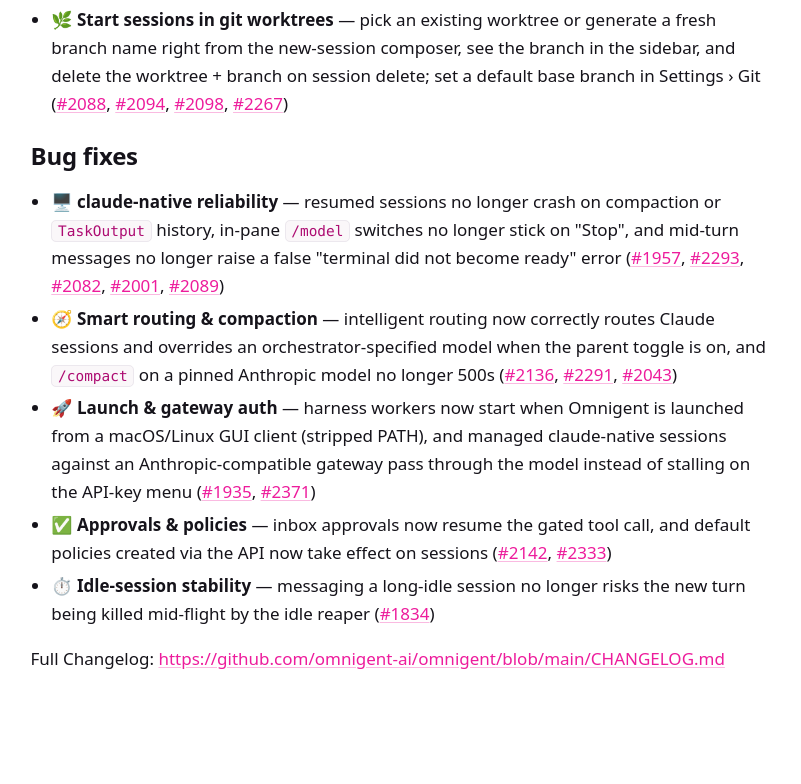
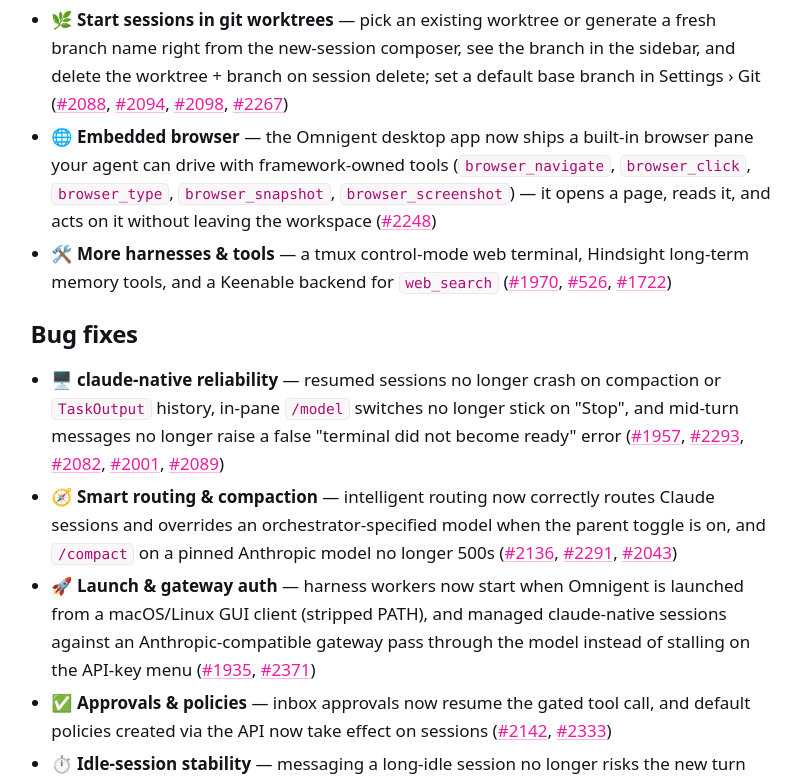
Before and after one commit to omnigent-ai/omnigent-site, a Next.js app: page /releases/0.5.0 in a window 1280 px wide. Shown: the part 751-1535 px from the top of the page, without its empty margins (262-1063 px from the left). Built offline with nearby package versions, Linux system fonts and the light colour scheme; no server answers.

Commit message:
docs(releases): add embedded browser + tools to v0.5.0 release post

```diff
--- a/app/releases/0.5.0/page.mdx
+++ b/app/releases/0.5.0/page.mdx
@@ -13,6 +13,8 @@
 - 💬 **Message steering & queuing** — line up several messages while a turn runs, then edit, reorder, delete, or steer them; queued messages auto-flush on idle, in the background, and across sessions (with attachments) ([#2008](https://github.com/omnigent-ai/omnigent/pull/2008), [#2010](https://github.com/omnigent-ai/omnigent/pull/2010), [#2019](https://github.com/omnigent-ai/omnigent/pull/2019), [#2022](https://github.com/omnigent-ai/omnigent/pull/2022), [#2025](https://github.com/omnigent-ai/omnigent/pull/2025), [#2029](https://github.com/omnigent-ai/omnigent/pull/2029), [#2078](https://github.com/omnigent-ai/omnigent/pull/2078))
 - ☸️ **Kubernetes deployment** — a new official `omnigent-server-kubernetes` image ships the sandbox provider SDK (no custom build), and runner Pods can now schedule on arm64 via `node_selector` ([#2124](https://github.com/omnigent-ai/omnigent/pull/2124), [#2123](https://github.com/omnigent-ai/omnigent/pull/2123))
 - 🌿 **Start sessions in git worktrees** — pick an existing worktree or generate a fresh branch name right from the new-session composer, see the branch in the sidebar, and delete the worktree + branch on session delete; set a default base branch in Settings › Git ([#2088](https://github.com/omnigent-ai/omnigent/pull/2088), [#2094](https://github.com/omnigent-ai/omnigent/pull/2094), [#2098](https://github.com/omnigent-ai/omnigent/pull/2098), [#2267](https://github.com/omnigent-ai/omnigent/pull/2267))
+- 🌐 **Embedded browser** — the Omnigent desktop app now ships a built-in browser pane your agent can drive with framework-owned tools (`browser_navigate`, `browser_click`, `browser_type`, `browser_snapshot`, `browser_screenshot`) — it opens a page, reads it, and acts on it without leaving the workspace ([#2248](https://github.com/omnigent-ai/omnigent/pull/2248))
+- 🛠️ **More harnesses & tools** — a tmux control-mode web terminal, Hindsight long-term memory tools, and a Keenable backend for `web_search` ([#1970](https://github.com/omnigent-ai/omnigent/pull/1970), [#526](https://github.com/omnigent-ai/omnigent/pull/526), [#1722](https://github.com/omnigent-ai/omnigent/pull/1722))
 
 ## Bug fixes
 
```
